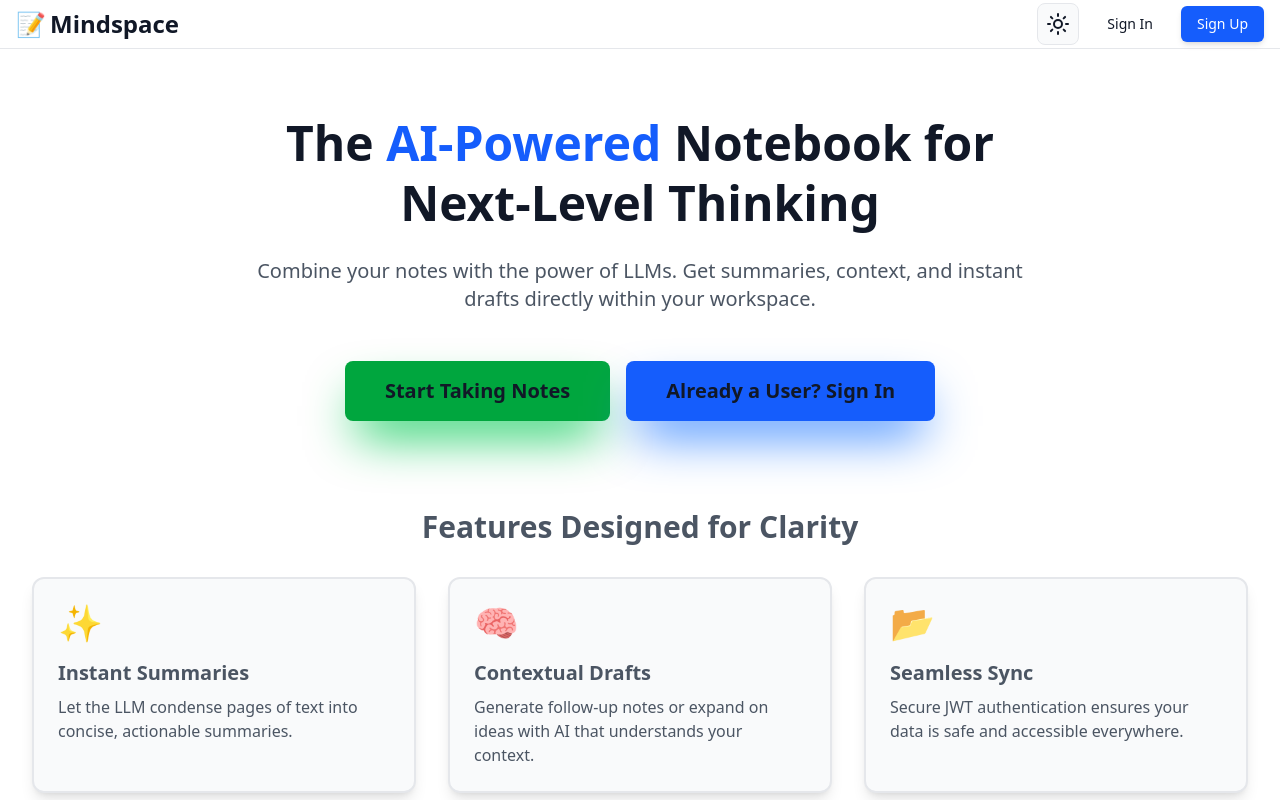
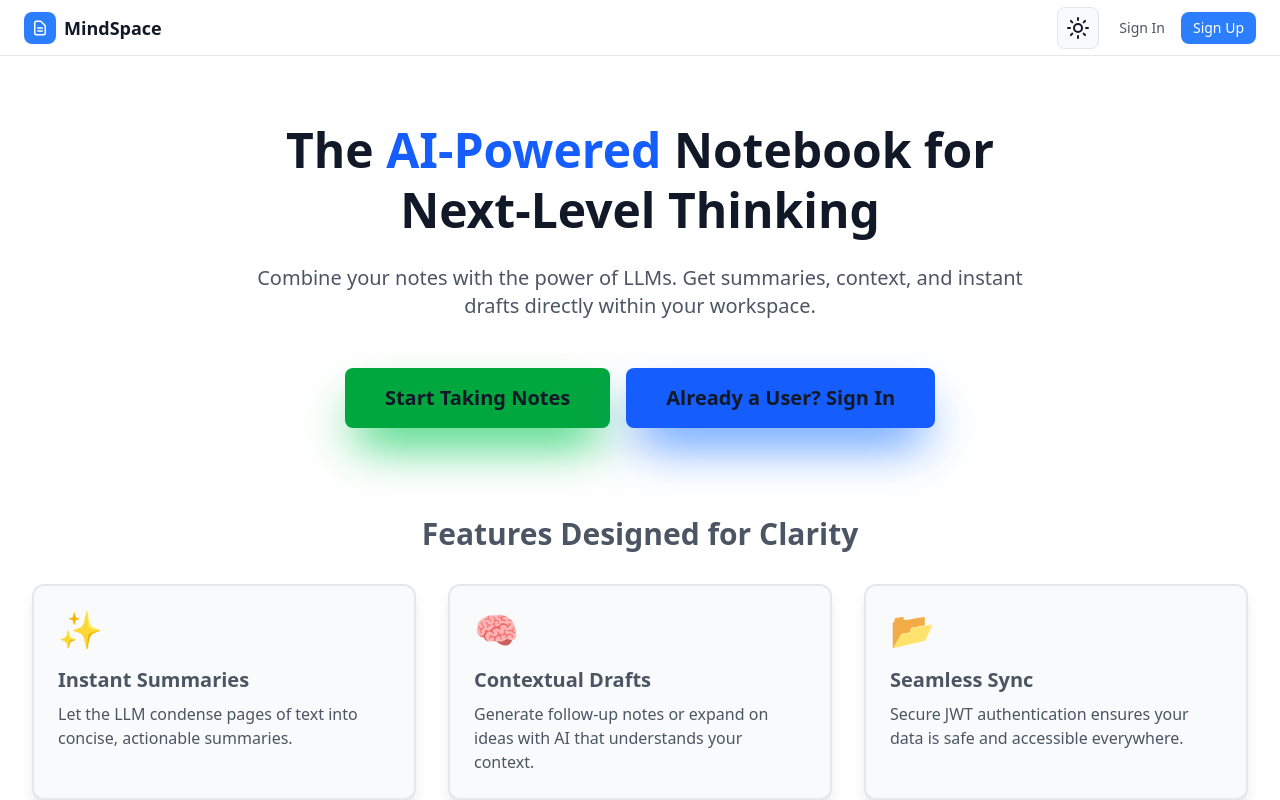
Before and after one commit to Sabin-Karki/Mindspace, a React (Vite) app in the folder frontend/: page / in a window 1280 px wide. Built offline with nearby package versions, Linux system fonts and the light colour scheme.

Commit message:
fixed nav

```diff
--- a/frontend/src/components/common/Navbar.tsx
+++ b/frontend/src/components/common/Navbar.tsx
@@ -1,73 +1,78 @@
 import { Link, useNavigate } from "react-router-dom";
 import { useAuthStore } from "../../store/authStore";
 import ChatTitle from "./ChatTitle";
-import ThemeToggle from "./ThemeToggle"; "./ThemeToggle";
+import ThemeToggle from "./ThemeToggle";
 
 
 const Navbar = () => {
   const navigate = useNavigate();
 
   const token = useAuthStore((state) => state.token);
-  const isAuthenticated = !!token; //check if there is token or not
+  const isAuthenticated = !!token;
 
   const logout = useAuthStore((state) => state.logout);
 
 
   const handleLogout = () => {
     logout();
-    navigate("/"); // Redirect to home page after logout
+    navigate("/");
   };
 
   const isChatPage = window.location.pathname === "/chat";
 
   return (
-    // Sticky navbar for a professional feel
-    <nav className="sticky top-0 z-10 w-full bg-bg-pri/95 text-text-pri backdrop-blur-sm border-b border-border-pri ">
-      <div className=" mx-auto px-4">
+    <nav className="sticky top-0 z-50 w-full h-14 bg-bg-pri border-b border-border-pri">
+      <div className="w-full px-6 h-full">
+        <div className="flex items-center justify-between h-full">
 
-        <div className="flex items-center w-full h-12">
-          {/* Logo/Branding */}
-          <Link to="/" className="text-2xl font-bold text-text-pri flex items-center">
-            <span className="text-blue-600 mr-1">📝</span> Mindspace
+          {/* Left side - Logo & Chat Title */}
+          <div className="flex items-center gap-4">
+            <Link to="/" className="flex items-center gap-2">
+              <div className="w-8 h-8 bg-blue-500 rounded-lg flex items-center justify-center">
+                <svg className="w-4.5 h-4.5 text-white" fill="none" stroke="currentColor" viewBox="0 0 24 24">
+                  <path strokeLinecap="round" strokeLinejoin="round" strokeWidth={2} d="M9 12h6m-6 4h6m2 5H7a2 2 0 01-2-2V5a2 2 0 012-2h5.586a1 1 0 01.707.293l5.414 5.414a1 1 0 01.293.707V19a2 2 0 01-2 2z" />
+                </svg>
+              </div>
+              <span className="text-lg font-semibold text-text-pri">MindSpace</span>
             </Link>
 
-          {/* if it is chat page then show chat title in navbar */}
-          { isChatPage && (
+            {/* Chat Title - next to logo */}
+            {isChatPage && (
+              <div className="flex items-center gap-2 text-text-sec">
                 <ChatTitle />
+              </div>
             )}
+          </div>
 
-          <div className="flex items-center space-x-4 ml-auto">
+          {/* Right side */}
+          <div className="flex items-center gap-2">
             <ThemeToggle />
+
             {isAuthenticated ? (
-              // --- Logged In View ---
-              <>
               <button
                 onClick={handleLogout}
-                  className="bg-red-500/80 hover:bg-red-500 text-white px-4 py-2 rounded-md text-sm font-medium transition duration-150"
+                className="h-8 px-3 text-sm text-text-sec hover:text-text-pri hover:bg-bg-sec rounded-lg transition-colors"
               >
                 Logout
               </button>
-              </>
             ) : (
-              // --- Logged Out View ---
-              <>
+              <div className="flex items-center gap-1">
                 <Link
                   to="/signin"
-                  className="text-text-pri hover:text-blue-600 px-3 py-2 rounded-md text-sm font-medium transition duration-150"
+                  className="h-8 px-3 text-sm text-text-sec hover:text-text-pri hover:bg-bg-sec rounded-lg transition-colors flex items-center"
                 >
                   Sign In
                 </Link>
                 <Link
                   to="/signup"
-                  className="bg-blue-600 hover:bg-blue-700 text-white px-4 py-2 rounded-md text-sm font-medium shadow-md transition duration-150"
+                  className="h-8 px-3 text-sm text-white bg-blue-500 hover:bg-blue-600 rounded-lg transition-colors flex items-center"
                 >
                   Sign Up
                 </Link>
-              </>
+              </div>
             )}
           </div>
         </div>
-
       </div>
     </nav>
   );
```
Lines whose indentation alone changed are shown as unchanged.
